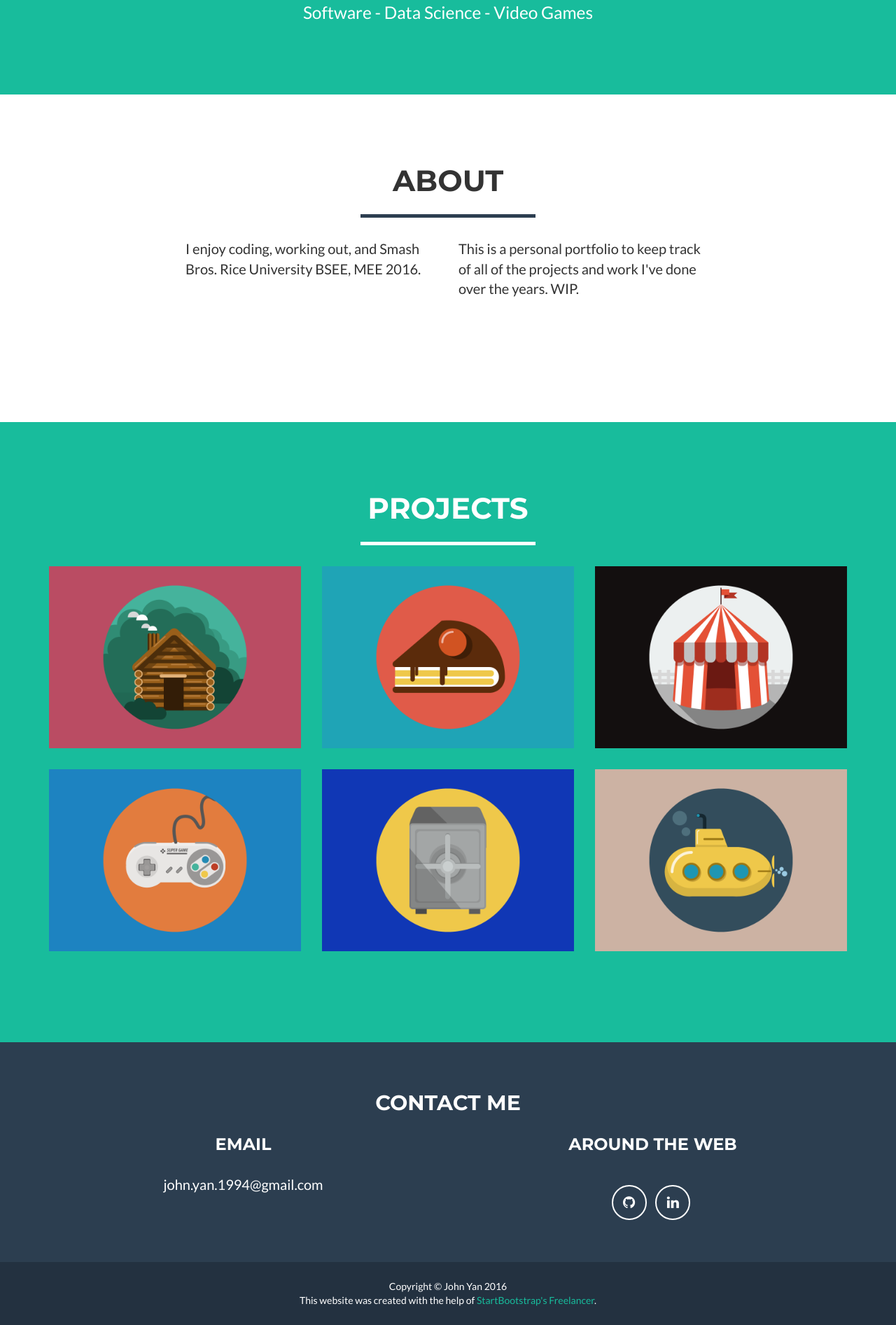
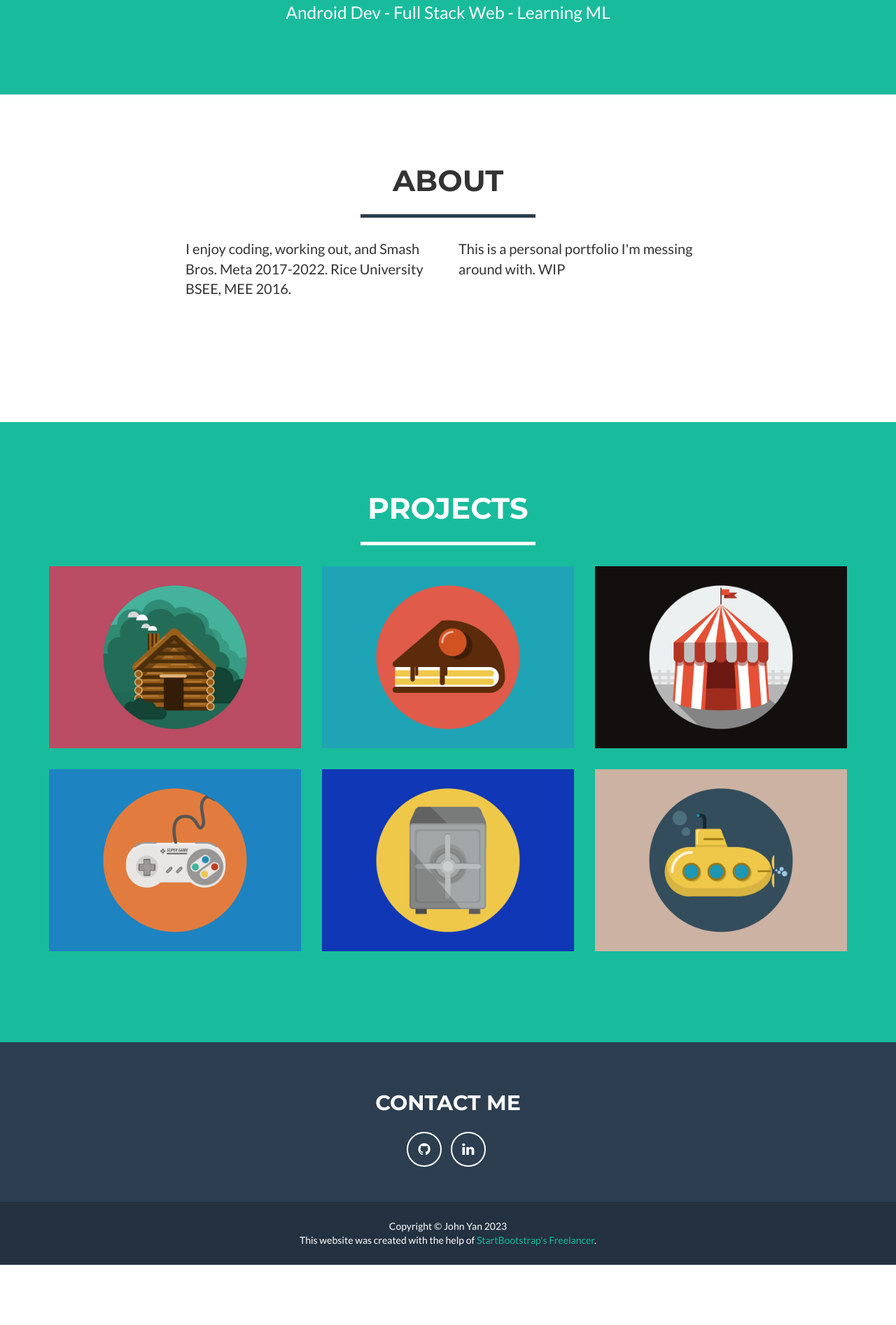
Before and after one commit to iYanjo/iYanjo.github.io, a website: page index.html in a window 1280 px wide. Shown: the part 631-2524 px from the top of the page at 70% size. After the commit the page ends 2438 px from the top, so only its background shows below. Drawn offline with nearby package versions, Linux system fonts and the light colour scheme.

Commit message:
messed with css

```diff
--- a/css/freelancer.css
+++ b/css/freelancer.css
@@ -306,6 +306,8 @@ footer h3 {
 }
 footer .footer-above {
   padding-top: 50px;
+  flex-direction: column;
+  align-items:center;
   background-color: #2C3E50;
 }
 footer .footer-col {
--- a/index.html
+++ b/index.html
@@ -32,7 +32,7 @@
         <button type="button" class="navbar-toggle" data-toggle="collapse" data-target="#bs-example-navbar-collapse-1">
           <span class="sr-only">Toggle navigation</span> Menu <i class="fa fa-bars"></i>
         </button>
-        <a class="navbar-brand" href="#page-top">iYanjo</a>
+        <a class="navbar-brand" href="#page-top">Yanjo</a>
       </div>
 
       <div class="collapse navbar-collapse" id="bs-example-navbar-collapse-1">
@@ -62,7 +62,7 @@
           <div class="intro-text">
             <span class="name">John's Stuff</span>
             <hr class="star-light">
-            <span class="skills">Software - Data Science - Video Games</span>
+            <span class="skills">Android Dev - Full Stack Web - Learning ML</span>
           </div>
         </div>
       </div>
@@ -80,10 +80,10 @@
       </div>
       <div class="row">
         <div class="col-lg-4 col-lg-offset-2">
-          <p>I enjoy coding, working out, and Smash Bros. Rice University BSEE, MEE 2016. </p>
+          <p>I enjoy coding, working out, and Smash Bros. Meta 2017-2022. Rice University BSEE, MEE 2016. </p>
         </div>
         <div class="col-lg-4">
-          <p>This is a personal portfolio to keep track of all of the projects and work I've done over the years. WIP.</p>
+          <p>This is a personal portfolio I'm messing around with. WIP</p>
         </div>
         <div class="col-lg-8 col-lg-offset-2 text-center">
           <a href="#" class="btn btn-lg btn-outline">
@@ -171,19 +171,11 @@
   <!-- Footer -->
   <footer class="text-center" id="footer">
     <div class="footer-above">
-      <div class="container">
-        <div class="row">
+      <div class="container" >
           <div class="col-lg-12 text-center">
             <h2>Contact Me</h2>
           </div>
-        </div>
-        <div class="row">
-          <div class="footer-col col-md-6">
-            <h3>Email</h3>
-            <p>john.yan.1994@gmail.com</p>
-          </div>
-          <div class="footer-col col-md-6">
-            <h3>Around the Web</h3>
+          <div class="footer-col">
             <ul class="list-inline">
               <li>
                 <a href="https://github.com/iYanjo" class="btn-social btn-outline"><i class="fa fa-fw fa-github"></i></a>
@@ -193,14 +185,13 @@
               </li>
             </ul>
           </div>
-        </div>
       </div>
     </div>
     <div class="footer-below">
       <div class="container">
         <div class="row">
           <div class="col-lg-12">
-            Copyright &copy; John Yan 2016
+            Copyright &copy; John Yan 2023
             <br>
             This website was created with the help of <a href="https://github.com/BlackrockDigital/startbootstrap-freelancer">StartBootstrap's Freelancer</a>.
           </div>
```
